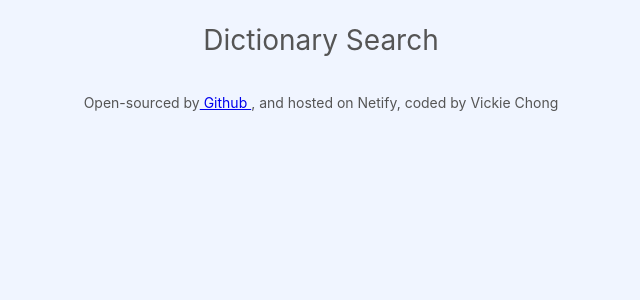
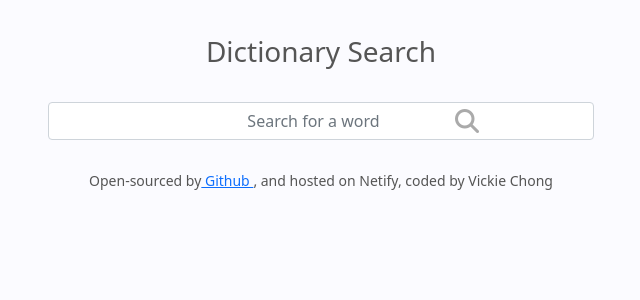
Before and after one commit to vickiechong/dictionary, a React (Create React App) app: page / in a window 1280 px wide. Shown: the top 300 px of the page, without its empty margins (319-959 px from the left). Built offline with nearby package versions, Linux system fonts and the light colour scheme.

Commit message:
Search Engine added (JS CSS)

```diff
--- a/public/index.html
+++ b/public/index.html
@@ -9,6 +9,10 @@
     <link rel="manifest" href="%PUBLIC_URL%/manifest.json" />
 
     <title>Dictionary App</title>
+    <script
+      src="https://kit.fontawesome.com/2b4043a88e.js"
+      crossorigin="anonymous"
+    ></script>
   </head>
   <body>
     <noscript>You need to enable JavaScript to run this app.</noscript>
--- a/src/App.css
+++ b/src/App.css
@@ -5,16 +5,15 @@
 }
 
 .App-header {
-  display: flex;
-  flex-direction: column;
   align-items: center;
   justify-content: center;
   font-size: 28px;
-  min-height: 10vh;
+  margin: 30px 0;
 }
 
 .credits {
   text-align: center;
   color: rgb(85, 85, 85);
   font-size: 14px;
+  margin: 30px 0;
 }
--- a/src/App.js
+++ b/src/App.js
@@ -1,15 +1,20 @@
 import React from "react";
 import "./App.css";
+
+import Dictionary from "./Dictionary";
 
 export default function App() {
   return (
     <div className="App">
-      <header className="App-header">Dictionary Search</header>
-      <p className="credits">
-        Open-sourced by
-        <a href="https://github.com/vickiechong/dictionary"> Github </a>, and
-        hosted on Netify, coded by Vickie Chong{" "}
-      </p>
+      <div className="container">
+        <header className="App-header">Dictionary Search</header>
+        <Dictionary />
+        <footer className="credits">
+          Open-sourced by
+          <a href="https://github.com/vickiechong/dictionary"> Github </a>, and
+          hosted on Netify, coded by Vickie Chong{" "}
+        </footer>
+      </div>
     </div>
   );
 }
--- /dev/null
+++ b/src/Dictionary.css
@@ -0,0 +1,17 @@
+.has-search .form-control {
+  padding-right: 4.375rem;
+  padding-left: 4.375rem;
+  text-align: center;
+}
+
+.has-search .form-control-feedback {
+  position: absolute;
+  z-index: 2;
+  display: block;
+  width: 52.375rem;
+  height: 2.375rem;
+  line-height: 2.375rem;
+  text-align: center;
+  pointer-events: none;
+  color: #aaa;
+}
--- /dev/null
+++ b/src/Dictionary.js
@@ -0,0 +1,30 @@
+import React, { useState } from "react";
+import "./Dictionary.css";
+
+export default function Dictonary() {
+  const [searchword, setSearchword] = useState("");
+
+  function handlesearch(event) {
+    event.preventDefault();
+    alert(`${searchword}`);
+  }
+
+  function inputsearchword(event) {
+    setSearchword(event.target.value);
+  }
+  return (
+    <div className="Dictionary row justify-content-center">
+      <div className="col-6 ">
+        <form className="form-group has-search" onSubmit={handlesearch}>
+          <span className="fa fa-search form-control-feedback"></span>
+          <input
+            className="form-control col-form-label-lg"
+            type="search"
+            placeholder="Search for a word"
+            onChange={inputsearchword}
+          />
+        </form>
+      </div>
+    </div>
+  );
+}
--- a/src/index.css
+++ b/src/index.css
@@ -1,14 +1,7 @@
 body {
   margin: 0;
-  font-family: -apple-system, BlinkMacSystemFont, "Segoe UI", "Roboto", "Oxygen",
-    "Ubuntu", "Cantarell", "Fira Sans", "Droid Sans", "Helvetica Neue",
-    sans-serif;
-  -webkit-font-smoothing: antialiased;
-  -moz-osx-font-smoothing: grayscale;
-  background-color: #f0f5ff;
+  font-family: system-ui, -apple-system, BlinkMacSystemFont, "Segoe UI",
+    "Roboto", "Oxygen", "Ubuntu", "Cantarell", "Fira Sans", "Droid Sans",
+    "Helvetica Neue", sans-serif;
+  background-color: #fbfbff;
 }
-
-code {
-  font-family: source-code-pro, Menlo, Monaco, Consolas, "Courier New",
-    monospace;
-}
--- a/src/index.js
+++ b/src/index.js
@@ -1,8 +1,9 @@
 import React from "react";
 import ReactDOM from "react-dom";
-import "./index.css";
 import App from "./App";
 import reportWebVitals from "./reportWebVitals";
+import "bootstrap/dist/css/bootstrap.css";
+import "./index.css";
 
 ReactDOM.render(<App />, document.getElementById("root"));
 
```
